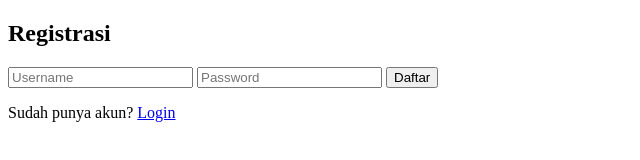
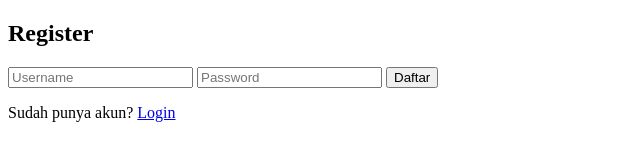
Before and after one commit to vorlannasywan/nadella-cloud, a website: page views/register.html in a window 1280 px wide. Shown: the full height of the page, 0-640 px from the left. Drawn offline with Linux system fonts and the light colour scheme.

Commit message:
tugas2rev1

```diff
--- a/views/register.html
+++ b/views/register.html
@@ -5,7 +5,7 @@
   <title>Registrasi</title>
 </head>
 <body>
-  <h2>Registrasi</h2>
+  <h2>Register</h2>
   <form id="registerForm">
     <input type="text" id="username" placeholder="Username" required>
     <input type="password" id="password" placeholder="Password" required>
```
